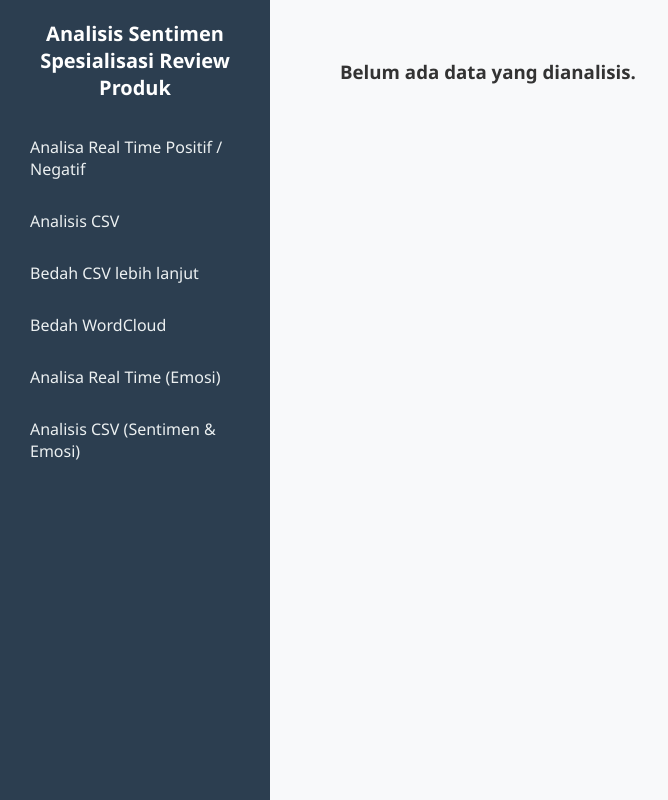
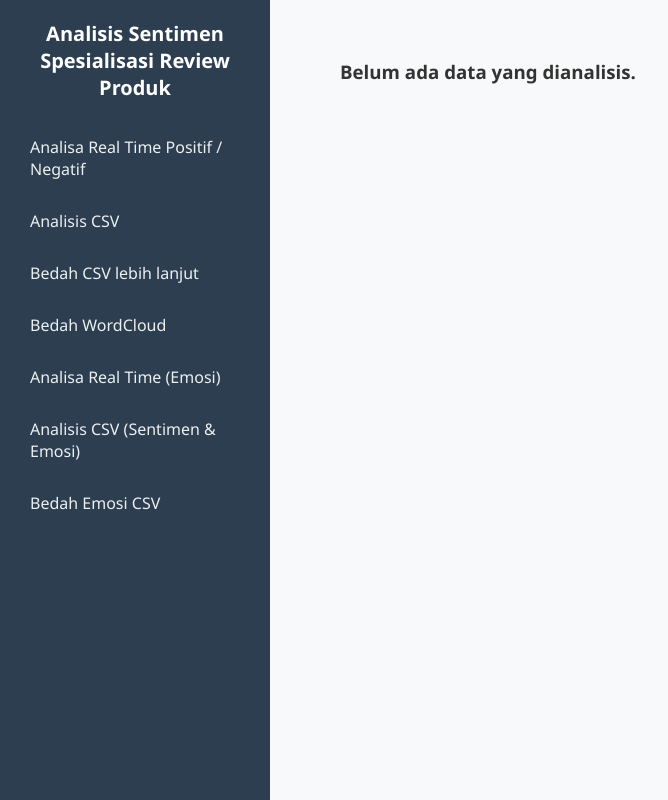
Before and after one commit to 221111467-Richard/UTS_IFB_Sore_Crocodile, a Flask app: page /analytics in a window 1280 px wide. Shown: the whole page, without its empty margins (0-668 px from the left). Run offline with Flask 3, Linux system fonts and the light colour scheme; data that the repository does not hold is empty; parts of the project's set-up code (start-up, migrations or seed data) failed here and were passed over.

Commit message:
Menambahkan linking agar halaman fitur analitik dapat diakses lewat navbar halaman utama

```diff
--- a/project-root/templates/layout.html
+++ b/project-root/templates/layout.html
@@ -99,6 +99,7 @@
     <a href="/wordcloud">Bedah WordCloud</a>
     <a href="/realtime">Analisa Real Time (Emosi)</a>
     <a href="/analyze_csv">Analisis CSV (Sentimen & Emosi)</a>
+    <a href="/emotion_analytics">Bedah Emosi CSV</a>
   </div>
 
   <div class="content">
```
